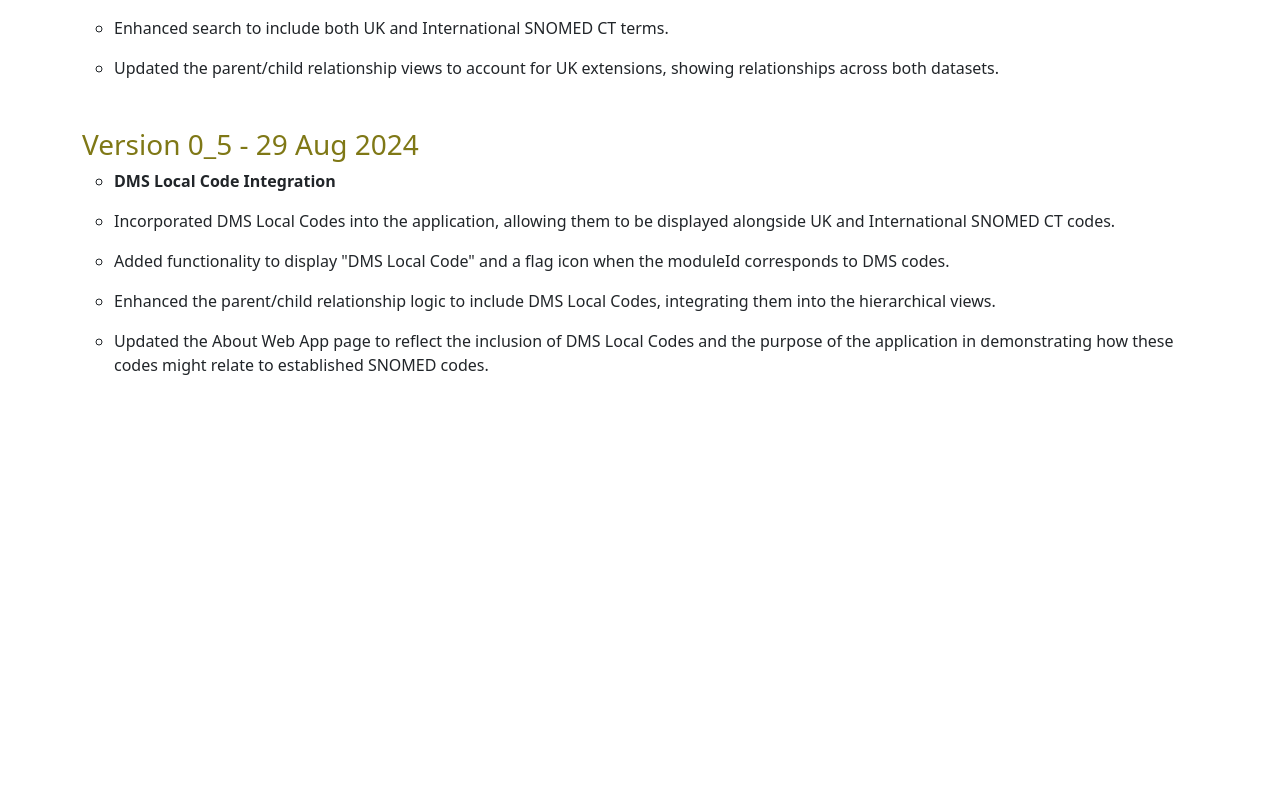
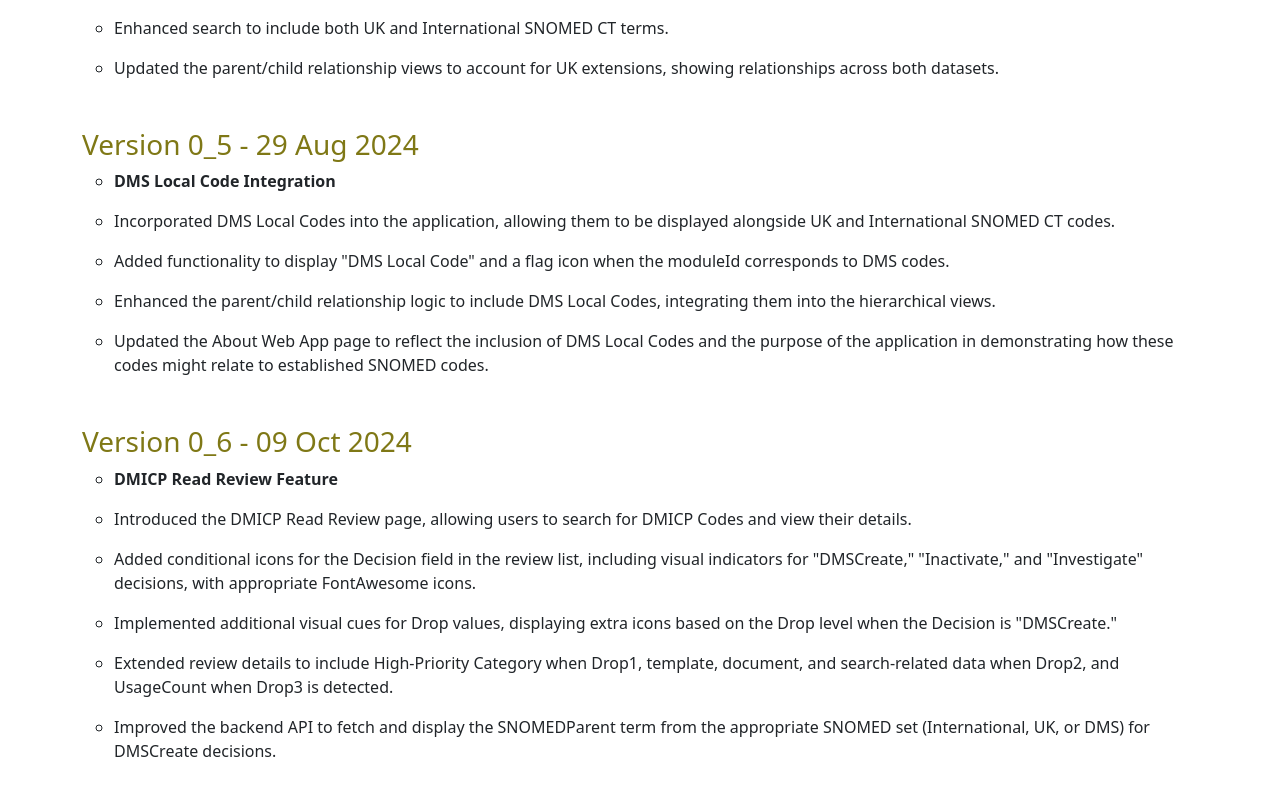
Before and after one commit to MikeForde/SnowFusionD2S, a React (Create React App) app in the folder client/: page /changelog in a window 1280 px wide. Shown: the part 1019-1814 px from the top of the page. Before the commit the page ends 1444 px from the top, so only its background shows below. Built offline with nearby package versions, Linux system fonts and the light colour scheme; no server answers.

Commit message:
Changelog 6

```diff
--- a/client/src/pages/ChangelogPage.js
+++ b/client/src/pages/ChangelogPage.js
@@ -96,6 +96,29 @@ function ChangeLogPage() {
                                 </li>
                             </ul>
                         </li>
+                        <li className="mb-5">
+                            <h3 className="text-primary">Version 0_6 - 09 Oct 2024</h3>
+                            <ul>
+                                <li>
+                                    <p><strong>DMICP Read Review Feature</strong></p>
+                                </li>
+                                <li>
+                                    <p>Introduced the DMICP Read Review page, allowing users to search for DMICP Codes and view their details.</p>
+                                </li>
+                                <li>
+                                    <p>Added conditional icons for the Decision field in the review list, including visual indicators for "DMSCreate," "Inactivate," and "Investigate" decisions, with appropriate FontAwesome icons.</p>
+                                </li>
+                                <li>
+                                    <p>Implemented additional visual cues for Drop values, displaying extra icons based on the Drop level when the Decision is "DMSCreate."</p>
+                                </li>
+                                <li>
+                                    <p>Extended review details to include High-Priority Category when Drop1, template, document, and search-related data when Drop2, and UsageCount when Drop3 is detected.</p>
+                                </li>
+                                <li>
+                                    <p>Improved the backend API to fetch and display the SNOMEDParent term from the appropriate SNOMED set (International, UK, or DMS) for DMSCreate decisions.</p>
+                                </li>
+                            </ul>
+                        </li>
                     </ul>
                 </Col>
             </Row>
```
